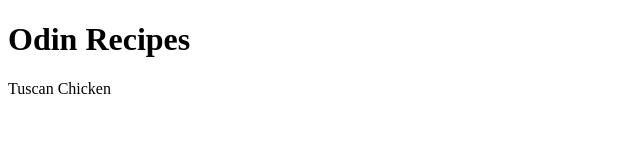
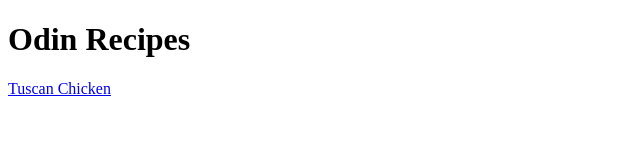
Before and after one commit to nathanielshuster/odin-recipes, a plain HTML site: page index.html in a window 1280 px wide. Shown: the whole page, without its empty margins (0-640 px from the left). Drawn offline with Linux system fonts and the light colour scheme.

Commit message:
Fix linkin index.html body

```diff
--- a/index.html
+++ b/index.html
@@ -8,6 +8,6 @@
   <body>
     <h1>Odin Recipes</h1>
 
-      <a src="/odin-recipes/tuscan-chicken.html">Tuscan Chicken</a>
+      <a href="/odin-recipes/tuscan-chicken.html">Tuscan Chicken</a>
   </body>
 </html>
```
